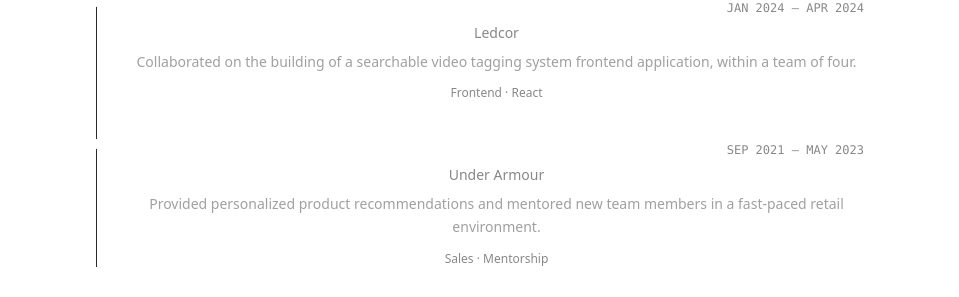
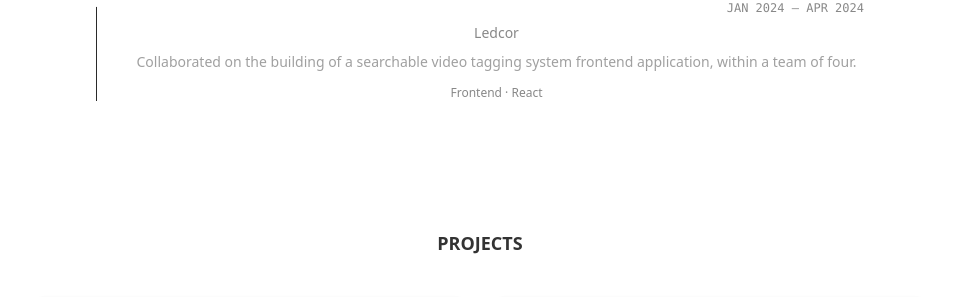
Before and after one commit to ayubh21/portfolio, a React (Vite) app: page / in a window 1280 px wide. Shown: the part 1216-1513 px from the top of the page, without its empty margins (160-1119 px from the left). Built offline with nearby package versions, Linux system fonts and the light colour scheme.

Commit message:
removed under armour

```diff
--- a/src/components/work-experience.tsx
+++ b/src/components/work-experience.tsx
@@ -23,14 +23,6 @@
       "Collaborated on the building of a searchable video tagging system frontend application, within a team of four.",
     tags: ["Frontend", "React"],
   },
-  {
-    title: "Sales Associate",
-    company: "Under Armour",
-    period: "SEP 2021 – MAY 2023",
-    summary:
-      "Provided personalized product recommendations and mentored new team members in a fast-paced retail environment.",
-    tags: ["Sales", "Mentorship"],
-  },
 ]
 
 export default function WorkExperience() {
```
